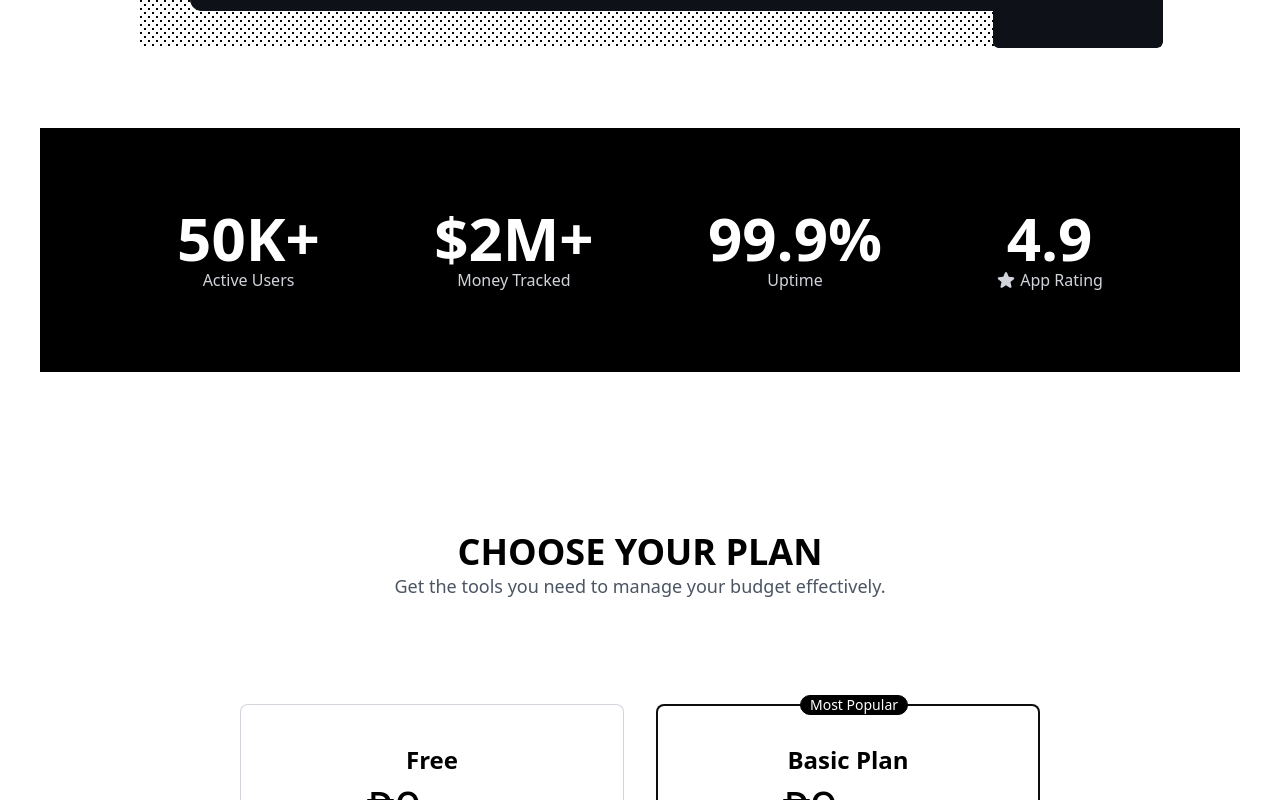
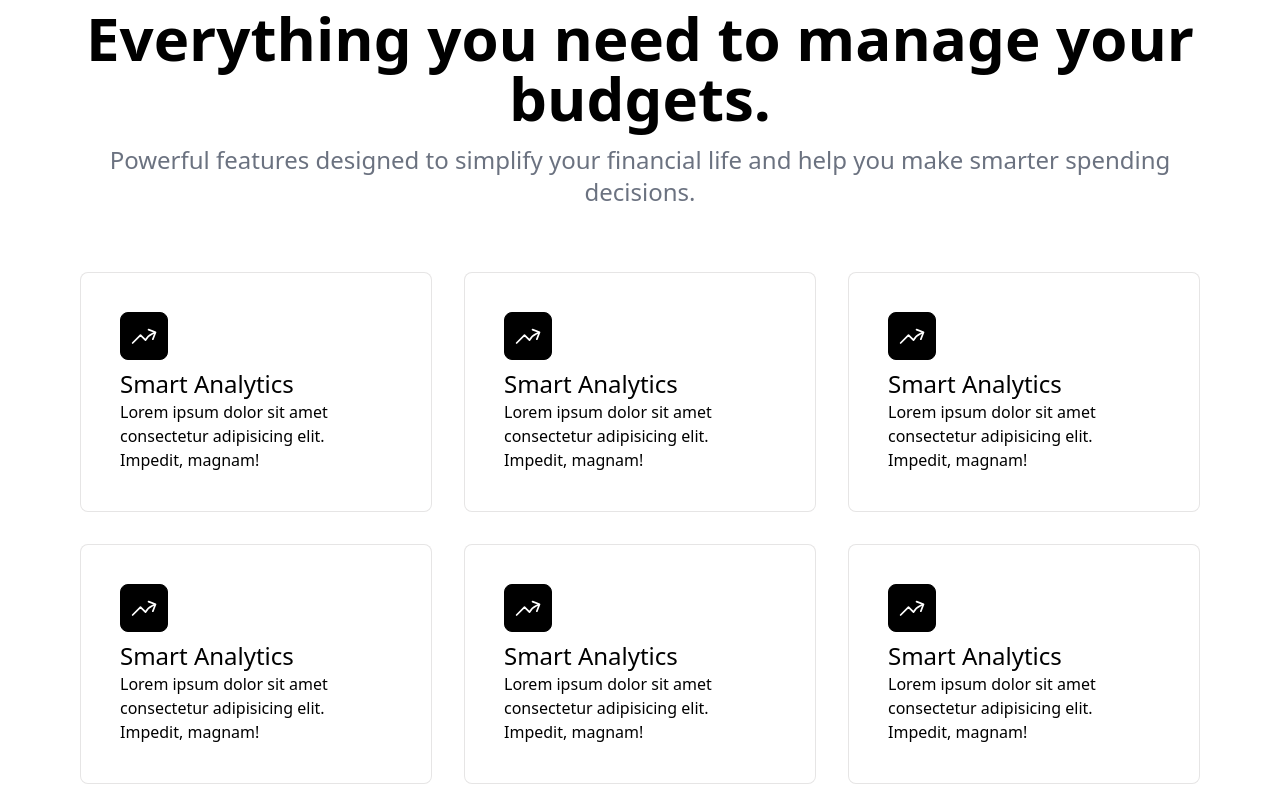
Before and after one commit to MarkMallari16/vue-firebase-project, a Vue app: page / in a window 1280 px wide. Shown: the part 1340-2140 px from the top of the page. Built offline with nearby package versions, Linux system fonts and the light colour scheme.

Commit message:
upd: fix guest page strucute

```diff
--- a/src/components/Bar.vue
+++ b/src/components/Bar.vue
@@ -1,22 +1,22 @@
 <script setup></script>
 <template>
-  <div class="bg-black text-white mt-20 p-20">
-    <div class="flex justify-around flex-wrap">
+  <section class="bg-black text-white mt-6 p-20">
+    <div class="grid grid-cols-1 lg:grid-cols-4 gap-10 lg:gap-0">
       <div class="text-center">
-        <h1 class="text-6xl font-bold">50K+</h1>
+        <h1 class="text-7xl lg:text-6xl font-bold">50K+</h1>
         <p class="text-gray-300">Active Users</p>
       </div>
       <div class="text-center">
-        <h1 class="text-6xl font-bold">$2M+</h1>
+        <h1 class="text-7xl lg:text-6xl font-bold">$2M+</h1>
         <p class="text-gray-300">Money Tracked</p>
       </div>
       <div class="text-center">
-        <h1 class="text-6xl font-bold">99.9%</h1>
+        <h1 class="text-7xl lg:text-6xl font-bold">99.9%</h1>
         <p class="text-gray-300">Uptime</p>
       </div>
       <div class="text-center">
-        <h1 class="text-6xl font-bold">4.9</h1>
-        <div class="flex items-center gap-1 text-gray-300">
+        <h1 class="text-7xl lg:text-6xl font-bold">4.9</h1>
+        <div class="flex justify-center items-center gap-1 text-gray-300">
           <svg
             xmlns="http://www.w3.org/2000/svg"
             viewBox="0 0 24 24"
@@ -34,5 +34,5 @@
         </div>
       </div>
     </div>
-  </div>
+  </section>
 </template>
--- a/src/components/DashboardSidebar.vue
+++ b/src/components/DashboardSidebar.vue
@@ -269,9 +269,9 @@ const isActive = (path) => route.path === path;
           class="btn m-1 w-full flex items-center justify-between"
         >
           <div class="flex items-center gap-4">
-            <div class="avatar">
-              <div class="w-10 bg-gray-300 rounded">
-                <img :src="profile" />
+            <div class="avatar avatar-placeholder">
+              <div class="w-10 bg-gray-300 rounded bg-cover">
+                <img v-if="profile" :src="profile" />
               </div>
             </div>
             <div class="text-left">
--- a/src/components/Features.vue
+++ b/src/components/Features.vue
@@ -1,25 +1,127 @@
+<script setup></script>
 <template>
-  <div class="pt-20 text-center">
-    <h2 class="text-3xl font-bold mb-6">Why Choose Our Budget Tracker?</h2>
-    <div class="grid grid-cols-1 md:grid-cols-3 gap-6">
-      <div class="p-4 bg-base-200 rounded-lg shadow">
-        <h3 class="text-xl font-semibold mb-2">Track Expenses</h3>
-        <p class="text-gray-600">
-          Easily categorize and track your expenses to stay on top of your finances.
-        </p>
+  <section class="min-h-screen pt-20 lg:p-20 flex flex-col justify-center">
+    <div class="text-center">
+      <h1 class="text-4xl lg:text-6xl text-center font-extrabold">
+        Everything you need to manage your budgets.
+      </h1>
+      <p class="text-lg lg:text-2xl text-gray-500 mt-4">
+        Powerful features designed to simplify your financial life and help you make
+        smarter spending decisions.
+      </p>
+    </div>
+    <div
+      class="pt-16 grid grid-cols-1 lg:grid-cols-3 m-4 lg:m-0 gap-8 place-items-center"
+    >
+      <div class="p-10 ring-1 ring-inset ring-base-300 rounded-lg">
+        <svg
+          xmlns="http://www.w3.org/2000/svg"
+          fill="none"
+          viewBox="0 0 24 24"
+          stroke-width="1.5"
+          stroke="currentColor"
+          class="size-12 badge badge-neutral mb-2 rounded-lg"
+        >
+          <path
+            stroke-linecap="round"
+            stroke-linejoin="round"
+            d="M2.25 18 9 11.25l4.306 4.306a11.95 11.95 0 0 1 5.814-5.518l2.74-1.22m0 0-5.94-2.281m5.94 2.28-2.28 5.941"
+          />
+        </svg>
+
+        <h1 class="text-2xl font-medium">Smart Analytics</h1>
+        <p>Lorem ipsum dolor sit amet consectetur adipisicing elit. Impedit, magnam!</p>
       </div>
-      <div class="p-4 bg-base-200 rounded-lg shadow">
-        <h3 class="text-xl font-semibold mb-2">Visual Reports</h3>
-        <p class="text-gray-600">
-          Gain insights into your spending habits with intuitive graphs and charts.
-        </p>
+      <div class="p-10 ring-1 ring-inset ring-base-300 rounded-lg">
+        <svg
+          xmlns="http://www.w3.org/2000/svg"
+          fill="none"
+          viewBox="0 0 24 24"
+          stroke-width="1.5"
+          stroke="currentColor"
+          class="size-12 badge badge-neutral mb-2 rounded-lg"
+        >
+          <path
+            stroke-linecap="round"
+            stroke-linejoin="round"
+            d="M2.25 18 9 11.25l4.306 4.306a11.95 11.95 0 0 1 5.814-5.518l2.74-1.22m0 0-5.94-2.281m5.94 2.28-2.28 5.941"
+          />
+        </svg>
+        <h1 class="text-2xl font-medium">Smart Analytics</h1>
+        <p>Lorem ipsum dolor sit amet consectetur adipisicing elit. Impedit, magnam!</p>
       </div>
-      <div class="p-4 bg-base-200 rounded-lg shadow">
-        <h3 class="text-xl font-semibold mb-2">Set Goals</h3>
-        <p class="text-gray-600">
-          Define savings goals and track your progress over time.
-        </p>
+      <div class="p-10 ring-1 ring-inset ring-base-300 rounded-lg">
+        <svg
+          xmlns="http://www.w3.org/2000/svg"
+          fill="none"
+          viewBox="0 0 24 24"
+          stroke-width="1.5"
+          stroke="currentColor"
+          class="size-12 badge badge-neutral mb-2 rounded-lg"
+        >
+          <path
+            stroke-linecap="round"
+            stroke-linejoin="round"
+            d="M2.25 18 9 11.25l4.306 4.306a11.95 11.95 0 0 1 5.814-5.518l2.74-1.22m0 0-5.94-2.281m5.94 2.28-2.28 5.941"
+          />
+        </svg>
+        <h1 class="text-2xl font-medium">Smart Analytics</h1>
+        <p>Lorem ipsum dolor sit amet consectetur adipisicing elit. Impedit, magnam!</p>
+      </div>
+      <div class="p-10 ring-1 ring-inset ring-base-300 rounded-lg">
+        <svg
+          xmlns="http://www.w3.org/2000/svg"
+          fill="none"
+          viewBox="0 0 24 24"
+          stroke-width="1.5"
+          stroke="currentColor"
+          class="size-12 badge badge-neutral mb-2 rounded-lg"
+        >
+          <path
+            stroke-linecap="round"
+            stroke-linejoin="round"
+            d="M2.25 18 9 11.25l4.306 4.306a11.95 11.95 0 0 1 5.814-5.518l2.74-1.22m0 0-5.94-2.281m5.94 2.28-2.28 5.941"
+          />
+        </svg>
+        <h1 class="text-2xl font-medium">Smart Analytics</h1>
+        <p>Lorem ipsum dolor sit amet consectetur adipisicing elit. Impedit, magnam!</p>
+      </div>
+      <div class="p-10 ring-1 ring-inset ring-base-300 rounded-lg">
+        <svg
+          xmlns="http://www.w3.org/2000/svg"
+          fill="none"
+          viewBox="0 0 24 24"
+          stroke-width="1.5"
+          stroke="currentColor"
+          class="size-12 badge badge-neutral mb-2 rounded-lg"
+        >
+          <path
+            stroke-linecap="round"
+            stroke-linejoin="round"
+            d="M2.25 18 9 11.25l4.306 4.306a11.95 11.95 0 0 1 5.814-5.518l2.74-1.22m0 0-5.94-2.281m5.94 2.28-2.28 5.941"
+          />
+        </svg>
+        <h1 class="text-2xl font-medium">Smart Analytics</h1>
+        <p>Lorem ipsum dolor sit amet consectetur adipisicing elit. Impedit, magnam!</p>
+      </div>
+      <div class="p-10 ring-1 ring-inset ring-base-300 rounded-lg">
+        <svg
+          xmlns="http://www.w3.org/2000/svg"
+          fill="none"
+          viewBox="0 0 24 24"
+          stroke-width="1.5"
+          stroke="currentColor"
+          class="size-12 badge badge-neutral mb-2 rounded-lg"
+        >
+          <path
+            stroke-linecap="round"
+            stroke-linejoin="round"
+            d="M2.25 18 9 11.25l4.306 4.306a11.95 11.95 0 0 1 5.814-5.518l2.74-1.22m0 0-5.94-2.281m5.94 2.28-2.28 5.941"
+          />
+        </svg>
+        <h1 class="text-2xl font-medium">Smart Analytics</h1>
+        <p>Lorem ipsum dolor sit amet consectetur adipisicing elit. Impedit, magnam!</p>
       </div>
     </div>
-  </div>
+  </section>
 </template>
--- a/src/components/Navbar.vue
+++ b/src/components/Navbar.vue
@@ -12,7 +12,9 @@ const handleOpen = () => {
 
 <template>
   <nav>
-    <div class="navbar lg:flex-row flex-col items-start justify-between lg:items-center">
+    <div
+      class="navbar lg:flex-row flex-col items-start justify-between lg:items-center lg:px-10 pt-6"
+    >
       <div class="flex justify-between w-full lg:w-auto">
         <router-link to="/" class="btn btn-ghost text-2xl uppercase font-black">
           <svg
--- /dev/null
+++ b/src/components/SocialProof.vue
@@ -0,0 +1,4 @@
+<script setup></script>
+<template>
+  <section class="p-20 min-h-screen"></section>
+</template>
--- a/src/pages/Guest.vue
+++ b/src/pages/Guest.vue
@@ -4,16 +4,20 @@ import Navbar from "@/components/Navbar.vue";
 import Pricing from "@/components/Pricing.vue";
 import Bar from "@/components/Bar.vue";
 import Footer from "@/components/Footer.vue";
+import Features from "@/components/Features.vue";
 </script>
 <template>
   <div class="">
     <div>
-      <div class="lg:px-10 pt-2">
+      <div>
         <div>
           <Navbar />
         </div>
         <div>
           <Hero />
+        </div>
+        <div>
+          <Features />
         </div>
         <div>
           <Bar />
--- a/src/pages/Transactions.vue
+++ b/src/pages/Transactions.vue
@@ -92,7 +92,7 @@ onMounted(async () => {
               <!-- head -->
               <thead>
                 <tr>
-                  <th>Transaction ID</th>
+                  <th>Description</th>
                   <th>Type</th>
                   <th>Amount</th>
                   <th>Date</th>
@@ -106,13 +106,37 @@ onMounted(async () => {
                   :key="transaction.id"
                   v-if="transactions"
                 >
-                  <td>{{ transaction.id }}</td>
+                  <td class="flex items-center gap-3">
+                    <svg
+                      xmlns="http://www.w3.org/2000/svg"
+                      fill="none"
+                      viewBox="0 0 24 24"
+                      stroke-width="1.5"
+                      stroke="currentColor"
+                      class="size-10 rounded-full badge rind-1"
+                    >
+                      <path
+                        stroke-linecap="round"
+                        stroke-linejoin="round"
+                        d="M2.25 3h1.386c.51 0 .955.343 1.087.835l.383 1.437M7.5 14.25a3 3 0 0 0-3 3h15.75m-12.75-3h11.218c1.121-2.3 2.1-4.684 2.924-7.138a60.114 60.114 0 0 0-16.536-1.84M7.5 14.25 5.106 5.272M6 20.25a.75.75 0 1 1-1.5 0 .75.75 0 0 1 1.5 0Zm12.75 0a.75.75 0 1 1-1.5 0 .75.75 0 0 1 1.5 0Z"
+                      />
+                    </svg>
+
+                    <p>
+                      {{ transaction.description }}
+                    </p>
+                  </td>
                   <td>{{ transaction.type }}</td>
                   <td>{{ transaction.amount }}</td>
                   <td>{{ transaction.date }}</td>
-                  <td>{{ transaction.category }}</td>
+                  <td>
+                    <p class="badge badge-neutral rounded-full text-md">
+                      {{ transaction.category }}
+                    </p>
+                  </td>
                   <td>{{ transaction.paymentMethod }}</td>
                   <td>
+                    <button>
                       <svg
                         xmlns="http://www.w3.org/2000/svg"
                         fill="none"
@@ -127,6 +151,7 @@ onMounted(async () => {
                           d="M6.75 12a.75.75 0 1 1-1.5 0 .75.75 0 0 1 1.5 0ZM12.75 12a.75.75 0 1 1-1.5 0 .75.75 0 0 1 1.5 0ZM18.75 12a.75.75 0 1 1-1.5 0 .75.75 0 0 1 1.5 0Z"
                         />
                       </svg>
+                    </button>
                   </td>
                 </tr>
                 <tr>
```
Lines whose indentation alone changed are shown as unchanged.
